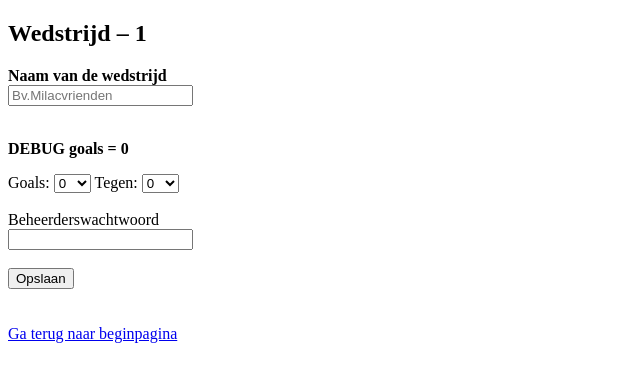
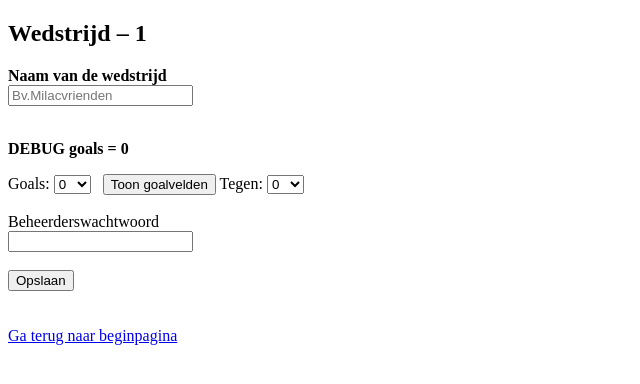
Before and after one commit to Jorenvdp/milacvrienden, a Flask app: page /wedstrijd/1 in a window 1280 px wide. Shown: the top 384 px of the page, without its empty margins (0-640 px from the left). Run offline with Flask 3, Linux system fonts and the light colour scheme.

Commit message:
Update wedstrijd.html

```diff
--- a/templates/wedstrijd.html
+++ b/templates/wedstrijd.html
@@ -17,13 +17,17 @@
 <br><br>
 <p><strong>DEBUG goals = {{ goals }}</strong></p>
 Goals:
-<select name="goals" id="goals" onchange="this.form.submit()">
-    {% for i in range(11) %}
-        <option value="{{ i }}" {% if i == goals %}selected{% endif %}>
-            {{ i }}
-        </option>
-    {% endfor %}
+<select name="goals" id="goals">
+{% for i in range(11) %}
+<option value="{{ i }}" {% if i == goals %}selected{% endif %}>
+{{ i }}
+</option>
+{% endfor %}
 </select>
+
+<button type="submit" name="toon_goals">
+Toon goalvelden
+</button>
 
 
 Tegen:
```
